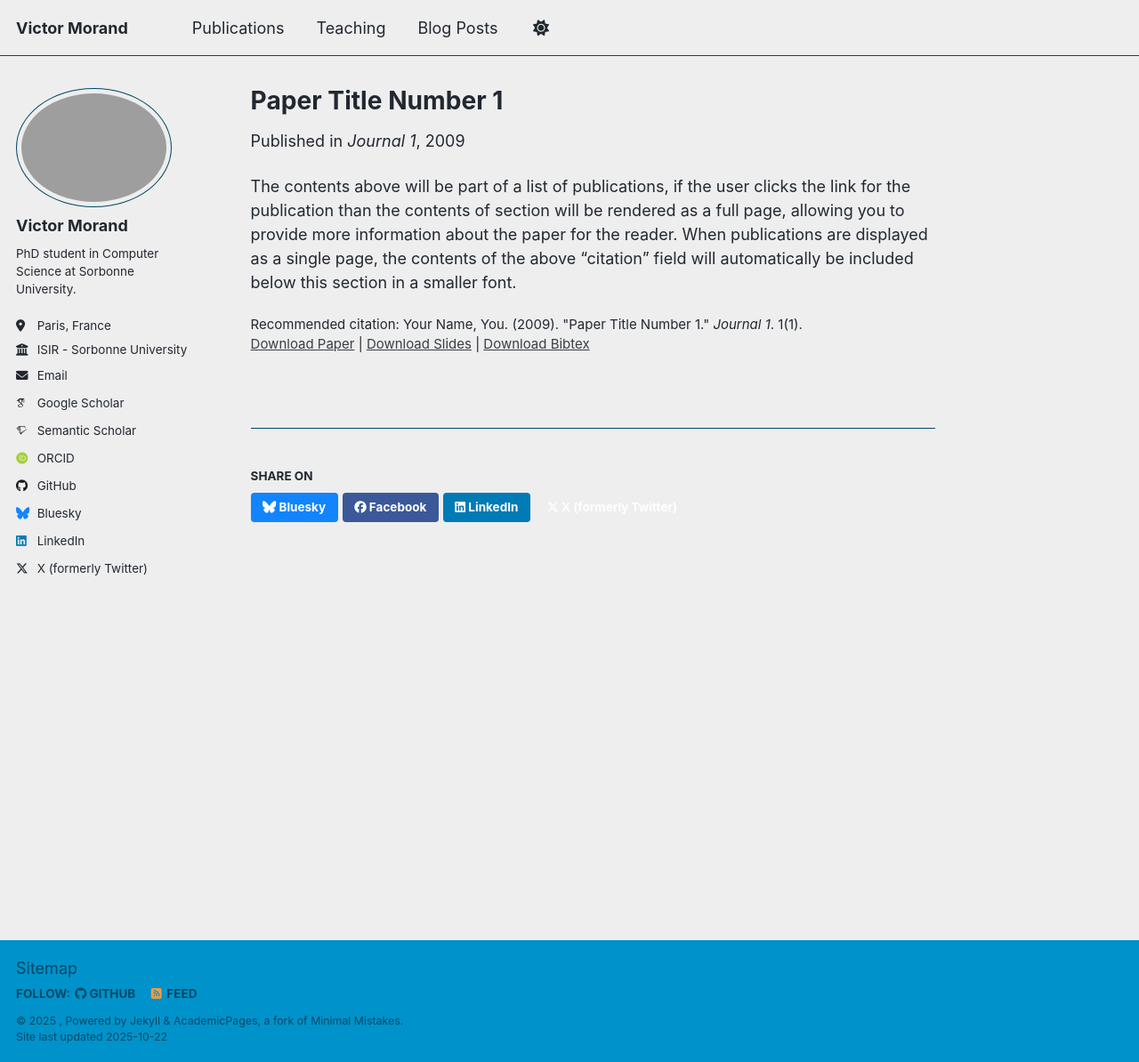
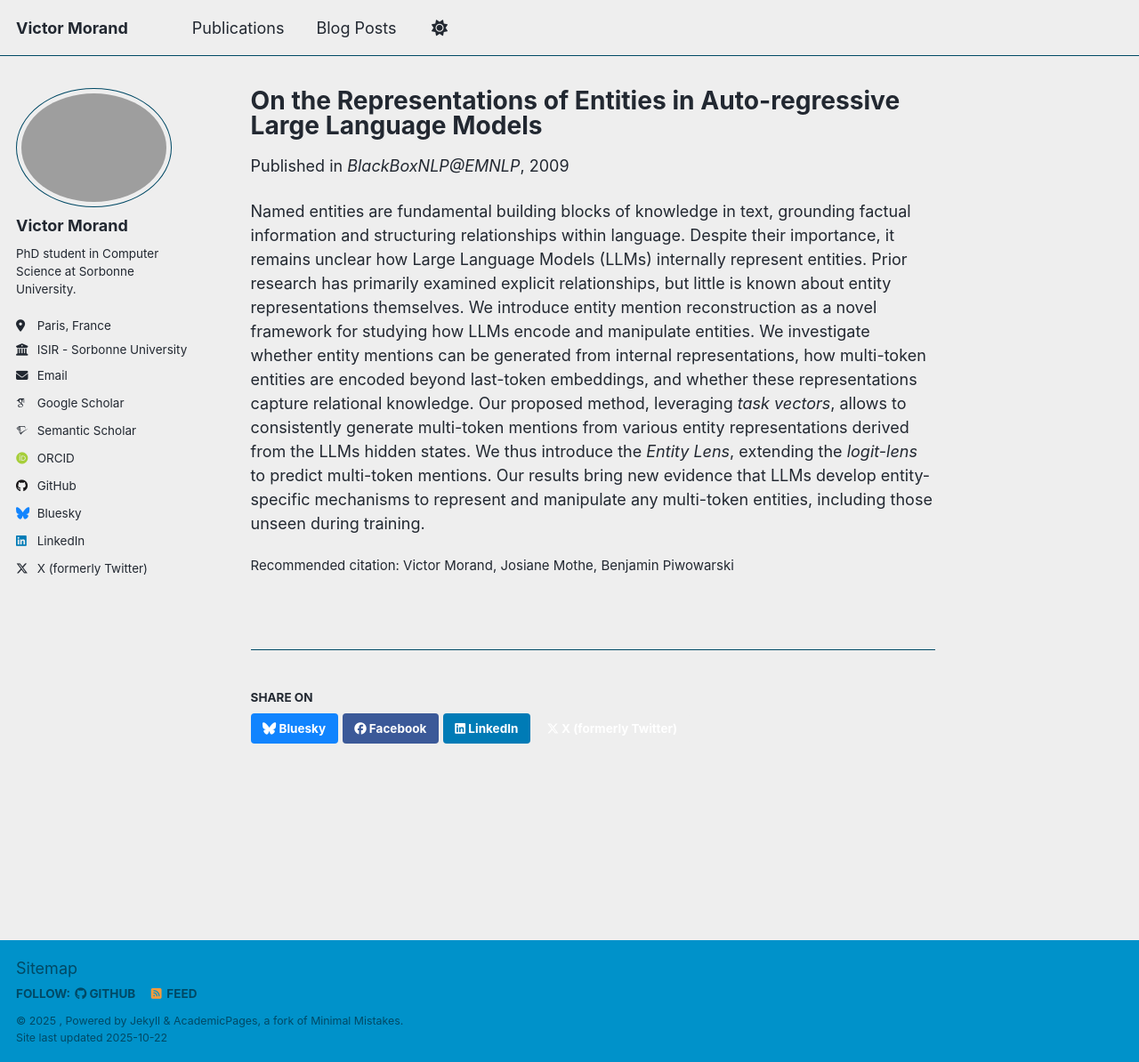
Before and after one commit to VictorMorand/VictorMorand.github.io, a Jekyll site: the page built from _publications/2009-10-01-paper-title-number-1.md, in a window 1280 px wide and 1194 px high. Shown: the whole window at 89% size. Built offline with Jekyll 4.4.1, drawn with Linux system fonts in a browser that asks for light colours; some web fonts are replaced; a script that is not in the unit is left out.

Commit message:
removed Teaching and added sample publication

```diff
--- a/_data/navigation.yml
+++ b/_data/navigation.yml
@@ -14,8 +14,8 @@ main:
   # - title: "Talks"
   #   url: /talks/
 
-  - title: "Teaching"
-    url: /teaching/
+  # - title: "Teaching"
+  #   url: /teaching/
 
   # - title: "Portfolio"
   #   url: /portfolio/
--- a/_publications/2009-10-01-paper-title-number-1.md
+++ b/_publications/2009-10-01-paper-title-number-1.md
@@ -1,14 +1,14 @@
 ---
-title: "Paper Title Number 1"
+title: "On the Representations of Entities in Auto-regressive Large Language Models"
 collection: publications
 category: manuscripts
-permalink: /publication/2009-10-01-paper-title-number-1
-excerpt: 'This paper is about the number 1. The number 2 is left for future work.'
+permalink:
+excerpt: ''
 date: 2009-10-01
-venue: 'Journal 1'
-slidesurl: 'http://academicpages.github.io/files/slides1.pdf'
-paperurl: 'http://academicpages.github.io/files/paper1.pdf'
-bibtexurl: 'http://academicpages.github.io/files/bibtex1.bib'
-citation: 'Your Name, You. (2009). &quot;Paper Title Number 1.&quot; <i>Journal 1</i>. 1(1).'
+venue: 'BlackBoxNLP@EMNLP'
+slidesurl:
+paperurl:
+bibtexurl:
+citation: Victor Morand, Josiane Mothe, Benjamin Piwowarski
 ---
-The contents above will be part of a list of publications, if the user clicks the link for the publication than the contents of section will be rendered as a full page, allowing you to provide more information about the paper for the reader. When publications are displayed as a single page, the contents of the above "citation" field will automatically be included below this section in a smaller font.
+Named entities are fundamental building blocks of knowledge in text, grounding factual information and structuring relationships within language. Despite their importance, it remains unclear how Large Language Models (LLMs) internally represent entities. Prior research has primarily examined explicit relationships, but little is known about entity representations themselves. We introduce entity mention reconstruction as a novel framework for studying how LLMs encode and manipulate entities. We investigate whether entity mentions can be generated from internal representations, how multi-token entities are encoded beyond last-token embeddings, and whether these representations capture relational knowledge. Our proposed method, leveraging _task vectors_, allows to consistently generate multi-token mentions from various entity representations derived from the LLMs hidden states. We thus introduce the _Entity Lens_, extending the _logit-lens_ to predict multi-token mentions. Our results bring new evidence that LLMs develop entity-specific mechanisms to represent and manipulate any multi-token entities, including those unseen during training.
```
